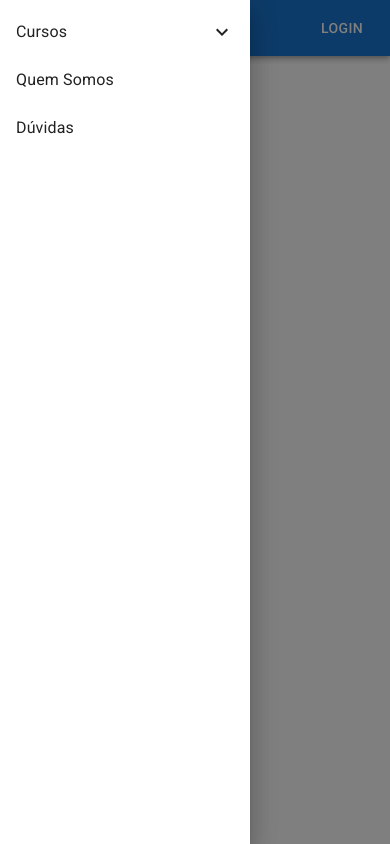
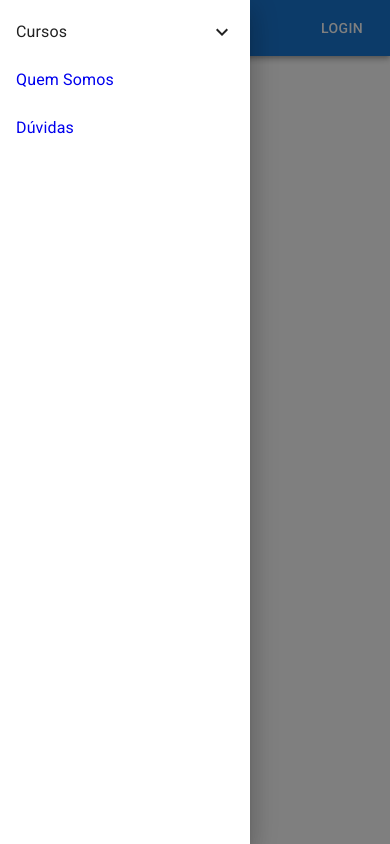
Before and after one commit to rcmilan/ex-material-ui, a React (Vite) app: page / in a window 390 px wide. Both pictures are taken after a click on the button 24 px from the left and 28 px from the top of the page. Built offline with nearby package versions, Linux system fonts and the light colour scheme.

Commit message:
mobile menu fix

```diff
--- a/src/components/siteAppBar/constants.ts
+++ b/src/components/siteAppBar/constants.ts
@@ -8,20 +8,20 @@ export const menuItems: MenuPageProps[] = [
     title: "Cursos",
     href: "#",
     subItems: [
-      { order: 1, title: "Curso 1", href: "#" },
-      { order: 2, title: "Curso ABC", href: "#" },
+      { order: 1, title: "Curso 1", href: "cursos/1" },
+      { order: 2, title: "Curso ABC", href: "cursos/abc" },
     ],
   },
   {
     order: 2,
     title: "Quem Somos",
-    href: "#",
+    href: "/quemsomos",
     subItems: [],
   },
   {
     order: 3,
     title: "Dúvidas",
-    href: "#",
+    href: "/duvidas",
     subItems: [],
   },
 ];
--- a/src/components/siteAppBar/mobile/index.tsx
+++ b/src/components/siteAppBar/mobile/index.tsx
@@ -22,14 +22,15 @@ const MobileMenu: React.FC<MobileMenuProps> = ({
         <List>
           {menuItems.map((page) => (
             <React.Fragment key={page.order}>
+              {page.subItems.length > 0 ? (
+                <>
                   <ListItem onClick={() => handleSubItemsClick(page)}>
                     <ListItemText primary={page.title} />
-                {page.subItems.length > 0 &&
-                  (subItemsOpen === page.title ? (
+                    {subItemsOpen === page.title ? (
                       <ExpandLess />
                     ) : (
                       <ExpandMore />
-                  ))}
+                    )}
                   </ListItem>
                   <Collapse
                     in={subItemsOpen === page.title}
@@ -50,6 +51,16 @@ const MobileMenu: React.FC<MobileMenuProps> = ({
                       ))}
                     </List>
                   </Collapse>
+                </>
+              ) : (
+                <ListItem
+                  component="a"
+                  href={page.href}
+                  onClick={() => setMobileMenuOpen(false)}
+                >
+                  <ListItemText primary={page.title} />
+                </ListItem>
+              )}
             </React.Fragment>
           ))}
         </List>
```
Lines whose indentation alone changed are shown as unchanged.
